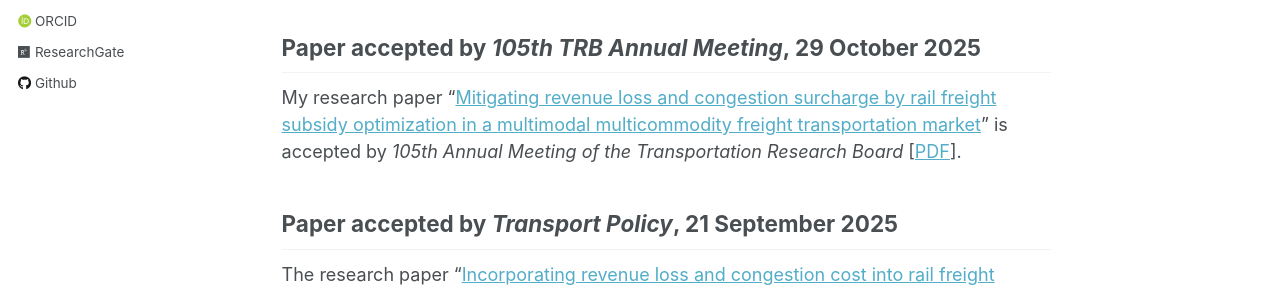
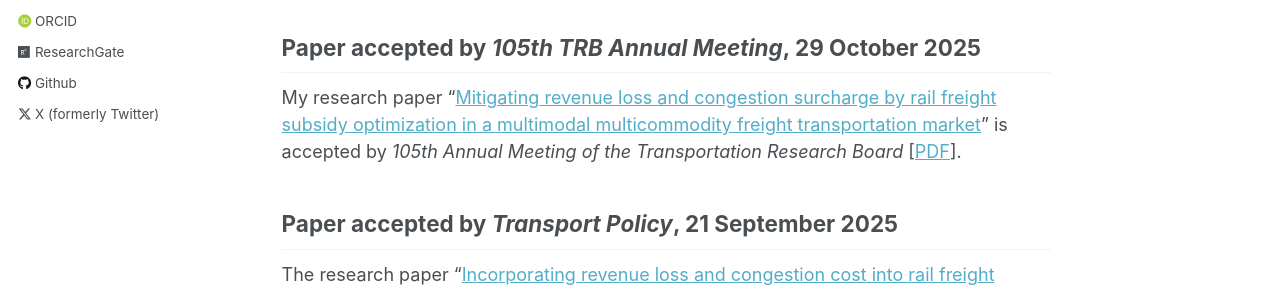
Before and after one commit to RusiWang99/RusiWang99.github.io, a Jekyll site: the page built from _pages/about.md, in a window 1280 px wide. Shown: the part 510-802 px from the top of the page. Built offline with Jekyll 4.4.1, drawn with Linux system fonts in a browser that asks for light colours; some web fonts are replaced.

Commit message:
Update _config.yml

```diff
--- a/_config.yml
+++ b/_config.yml
@@ -68,7 +68,7 @@ author:
   steam            : # Username
   telegram         : # URL
   tumblr           : # Username
-  twitter          : # "rubiwrs"
+  twitter          : "rubiwrs"
   vine             : # Username
   weibo            : # Username
   wikipedia        : # Username
```
